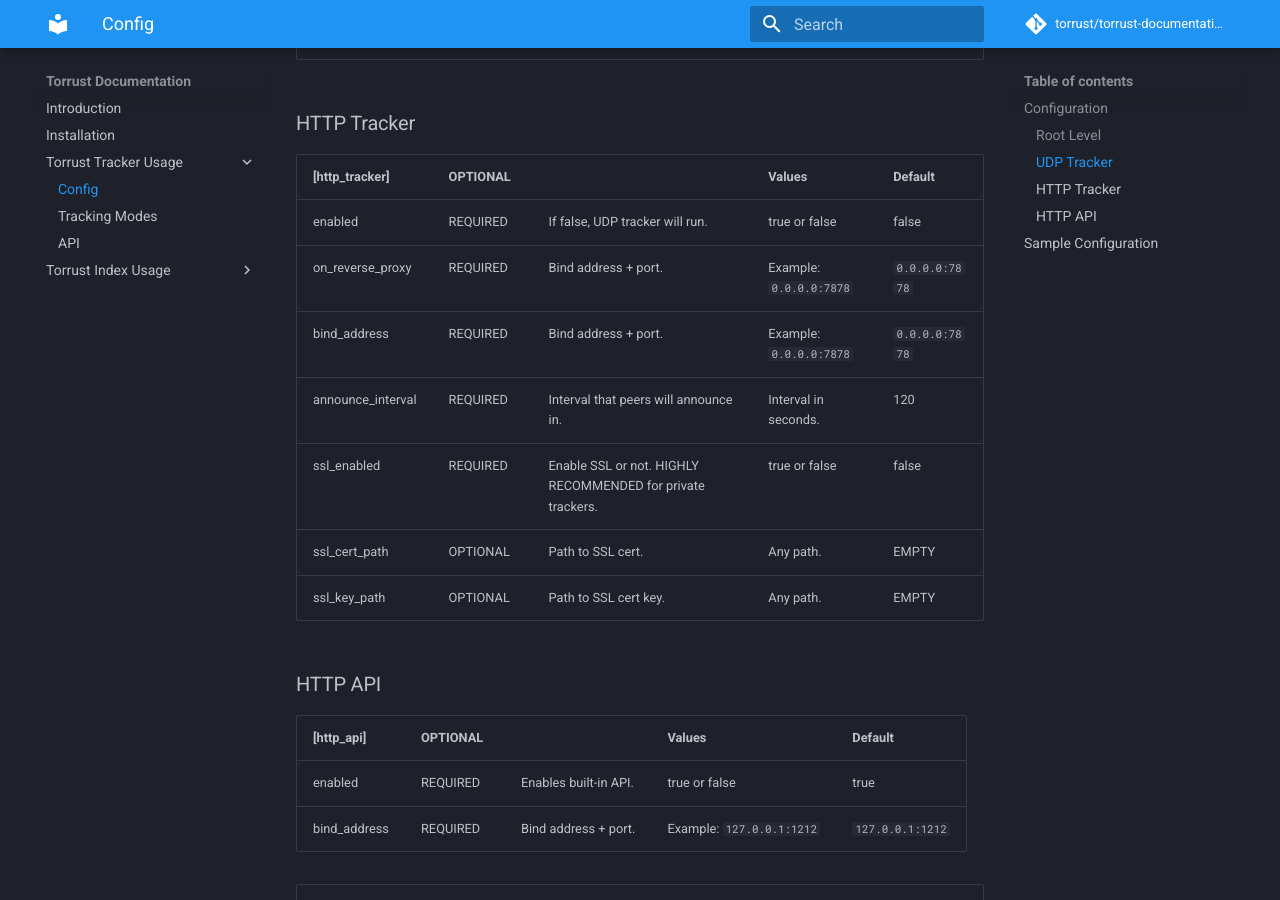
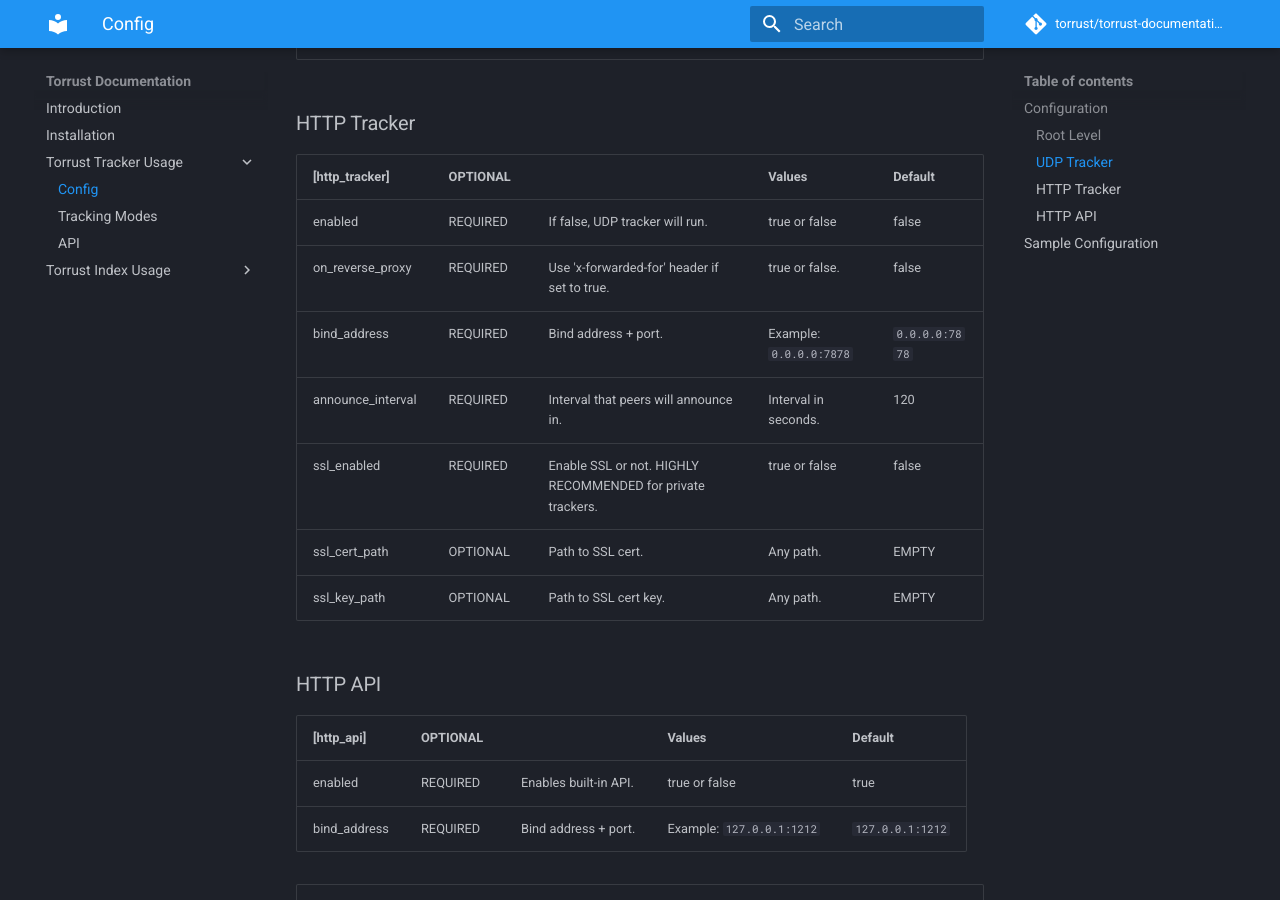
Before and after one commit to torrust/torrust-documentation, an MkDocs documentation site: the page built from docs/torrust-tracker/config.md, in a window 1280 px wide and 900 px high, scrolled down 976 px. Built offline with MkDocs 1.6.1 and Material for MkDocs 9.7.7, drawn with Linux system fonts in a browser that asks for light colours; comment, search, counter and statistics services are not loaded.

Commit message:
Update config.md

```diff
--- a/docs/torrust-tracker/config.md
+++ b/docs/torrust-tracker/config.md
@@ -22,7 +22,7 @@
 | [http_tracker]    | OPTIONAL |                                                             | Values                  | Default        |
 |-------------------|----------|-------------------------------------------------------------|-------------------------|----------------|
 | enabled           | REQUIRED | If false, UDP tracker will run.                             | true or false           | false          |
-| on_reverse_proxy  | REQUIRED | Bind address + port.                                        | Example: `0.0.0.0:7878` | `0.0.0.0:7878` |
+| on_reverse_proxy  | REQUIRED | Use 'x-forwarded-for' header if set to true.                | true or false.          | false          |
 | bind_address      | REQUIRED | Bind address + port.                                        | Example: `0.0.0.0:7878` | `0.0.0.0:7878` |
 | announce_interval | REQUIRED | Interval that peers will announce in.                       | Interval in seconds.    | 120            |
 | ssl_enabled       | REQUIRED | Enable SSL or not. HIGHLY RECOMMENDED for private trackers. | true or false           | false          |
```
